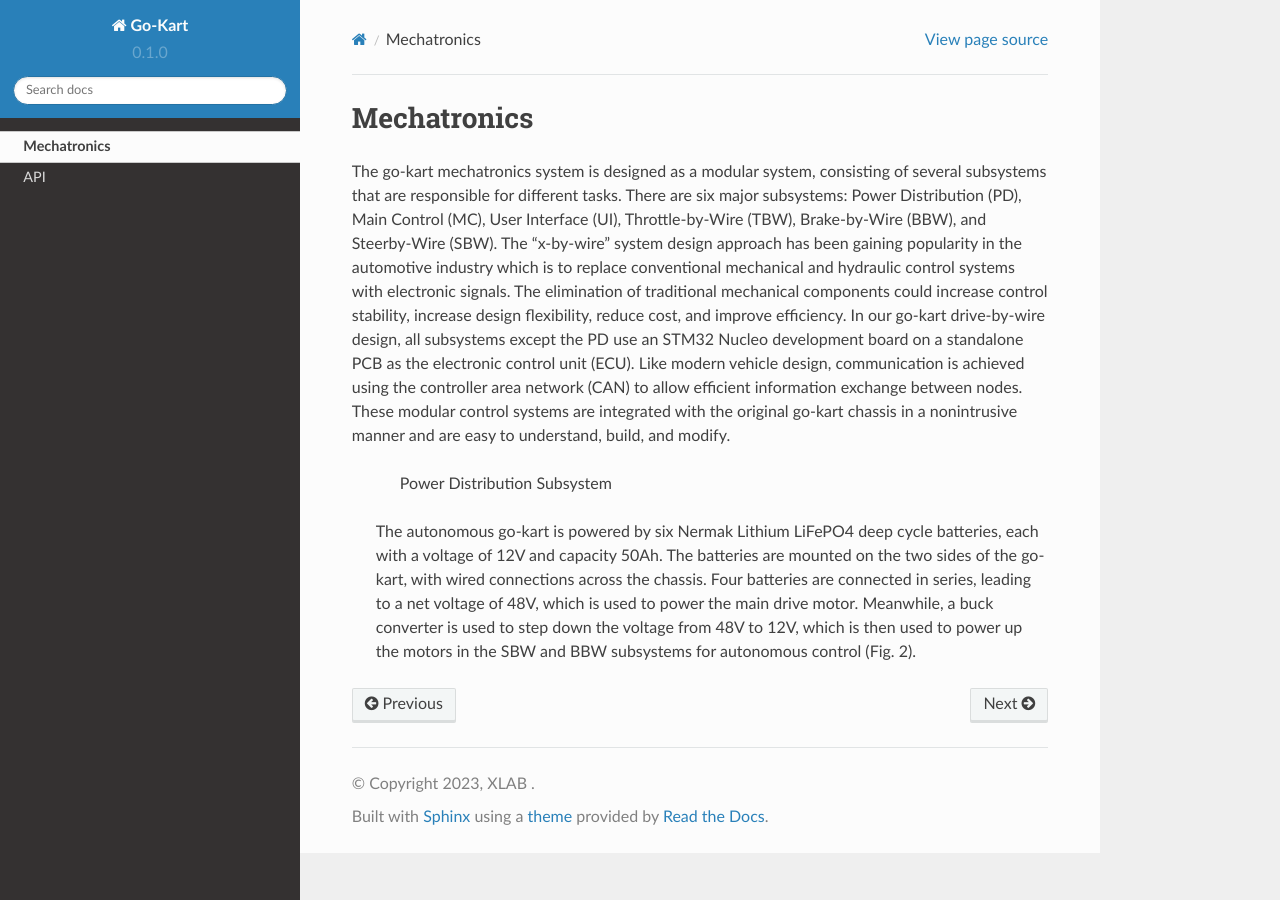
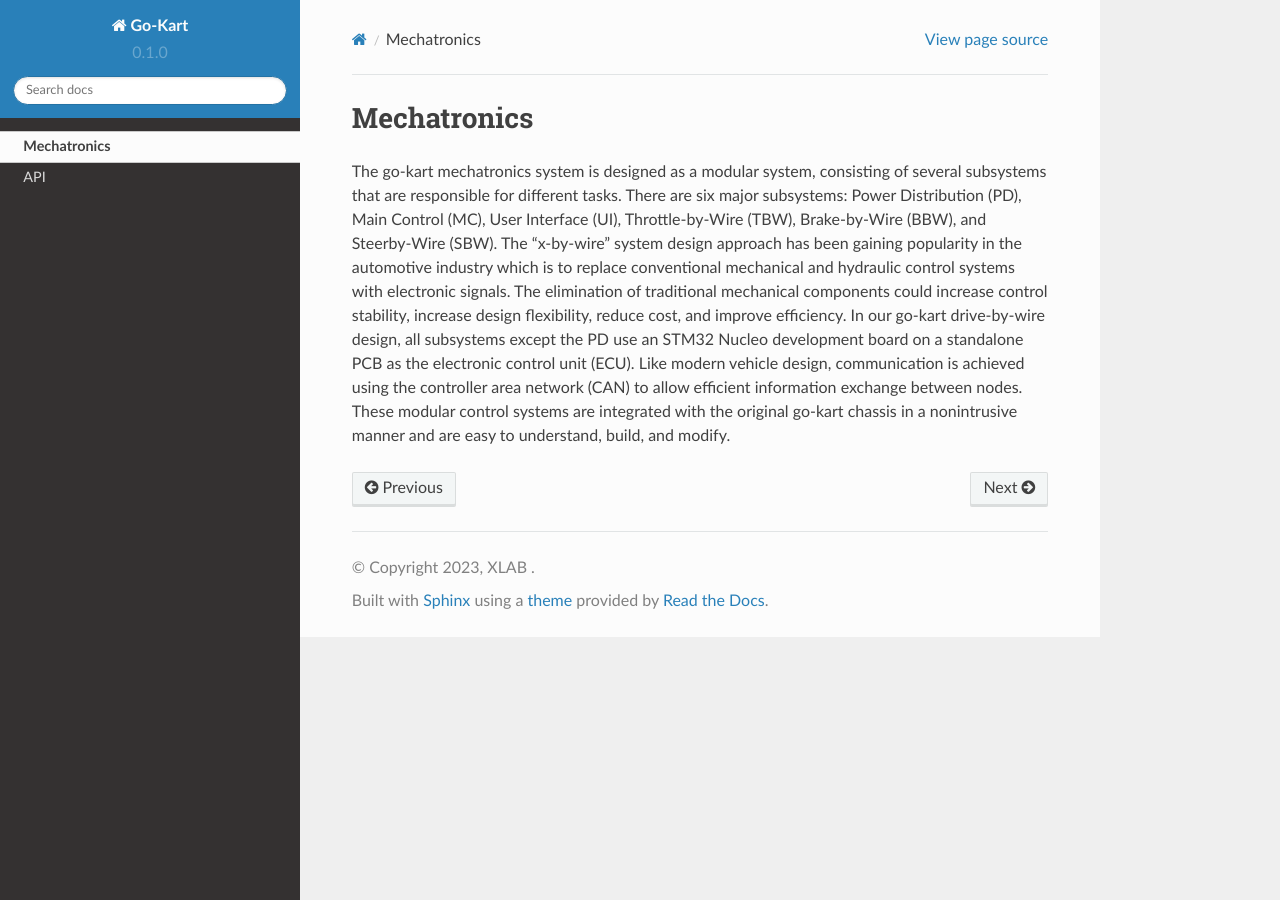
Before and after one commit to mlab-upenn/Go-Kart, a Sphinx documentation site: the page built from docs/source/usage.rst, in a window 1280 px wide. Built offline with Sphinx 7.4.7 and the Read the Docs theme 2.0.0, drawn with Linux system fonts in a browser that asks for light colours; part of the change alters nothing that is shown.

```diff
--- a/docs/source/usage.rst
+++ b/docs/source/usage.rst
@@ -18,6 +18,8 @@ controller area network (CAN) to allow efficient information
 exchange between nodes. These modular control systems
 are integrated with the original go-kart chassis in a nonintrusive manner and are easy to understand, build, and modify.
 
+.. Power Distribution Subsystem:
+
                                 Power Distribution Subsystem
                                -------------------------------
                                The autonomous go-kart is powered by six Nermak Lithium
```
